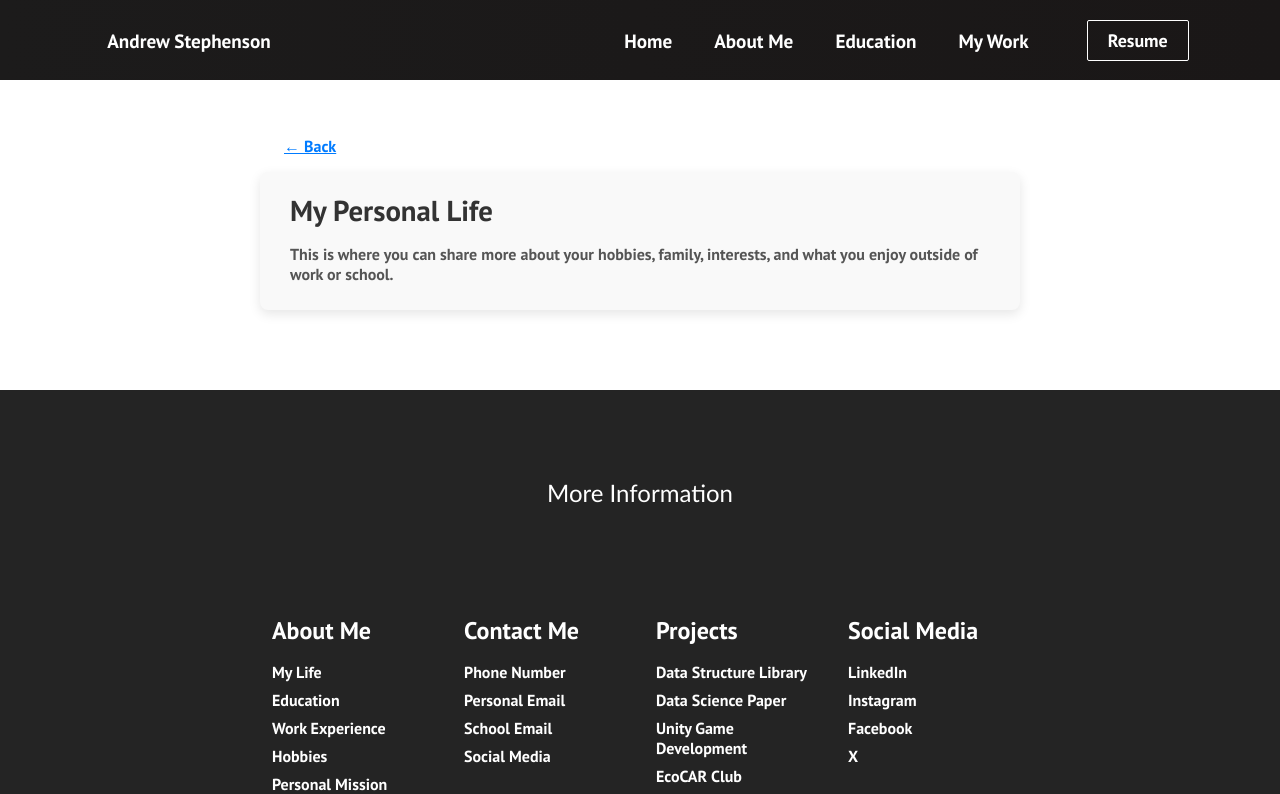
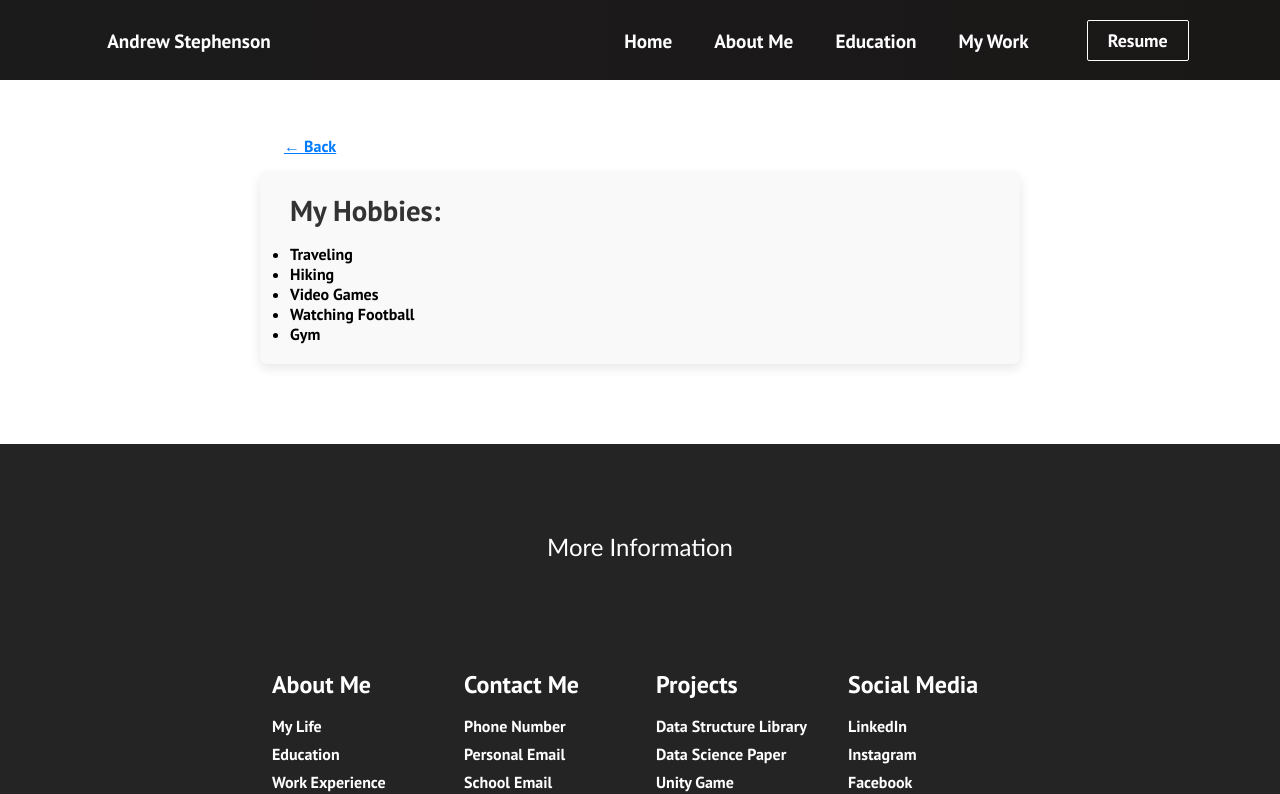
Before and after one commit to astephenson822/PortfolioWebsite, a React (Create React App) app in the folder portfolio_website/: page /PortfolioWebsite/about_me/personal_life in a window 1280 px wide. Shown: the top 794 px of the page. Built offline with nearby package versions, Linux system fonts and the light colour scheme.

Commit message:
added personal hobbies and changes a few small wordings

```diff
--- a/portfolio_website/src/components/Home_Cards.js
+++ b/portfolio_website/src/components/Home_Cards.js
@@ -11,13 +11,13 @@ function Cards() {
                 <ul className="cards__items">
                     <CardItem
                     src={`${process.env.PUBLIC_URL}/images/COLSA.png`}
-                    text="Data Science Intern at COLSA Corporation"
+                    text="My Work at COLSA Corporation"
                     label='Work Experience'
                     path='/my_work'
                     customClass="zoomed-out"/>
                     <CardItem
                     src={`${process.env.PUBLIC_URL}/images/projects.png`}
-                    text="Unity and Reinforcement Learning"
+                    text="Class Work, Unity Development, and EcoCAR"
                     label='Projects'
                     path='/my_work'/>
                 </ul>
--- a/portfolio_website/src/components/pages/AboutMe.js
+++ b/portfolio_website/src/components/pages/AboutMe.js
@@ -29,7 +29,6 @@ export default function About_me() {
           <div className="skills-column">
             <h3>Computer</h3>
             <ul>
-              <li>Microsoft Office Suite</li>
               <li>ROS</li>
               <li>Ardupilot</li>
               <li>Mavlink</li>
@@ -37,6 +36,8 @@ export default function About_me() {
               <li>Ubuntu</li>
               <li>VirtualBox</li>
               <li>Power BI</li>
+              <li>MySQL</li>
+              <li>MongoDB</li>
               <li>Visual Studio</li>
               <li>MATLAB</li>
               <li>Git</li>
--- a/portfolio_website/src/components/pages/Personal_Life.js
+++ b/portfolio_website/src/components/pages/Personal_Life.js
@@ -9,10 +9,14 @@ export default function Personal_Life() {
     <div className="about-me-page">
       <BackButton />
       <section className="about-me-section">
-        <h2>My Personal Life</h2>
-        <p>
-          This is where you can share more about your hobbies, family, interests, and what you enjoy outside of work or school.
-        </p>
+        <h2>My Hobbies:</h2>
+        <ul>
+          <li>Traveling</li>
+          <li>Hiking</li>
+          <li>Video Games</li>
+          <li>Watching Football</li>
+          <li>Gym</li>
+        </ul>
       </section>
     </div>
     <Footer />
```
